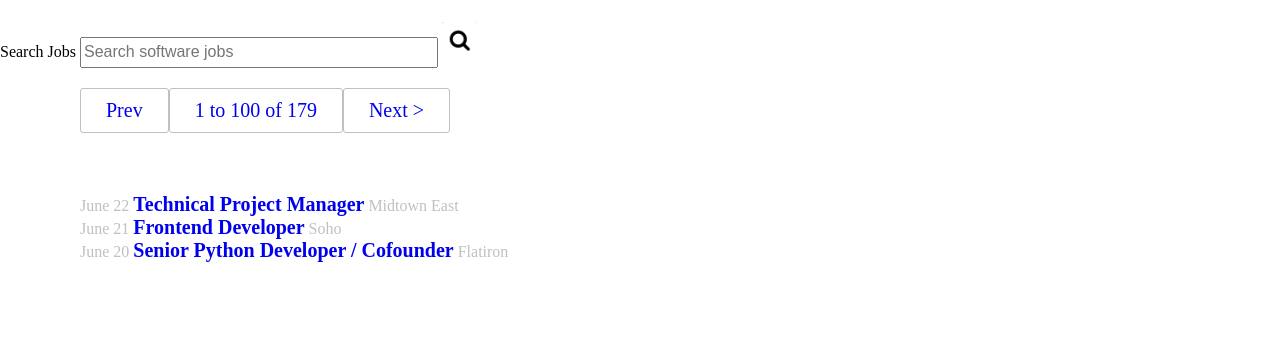
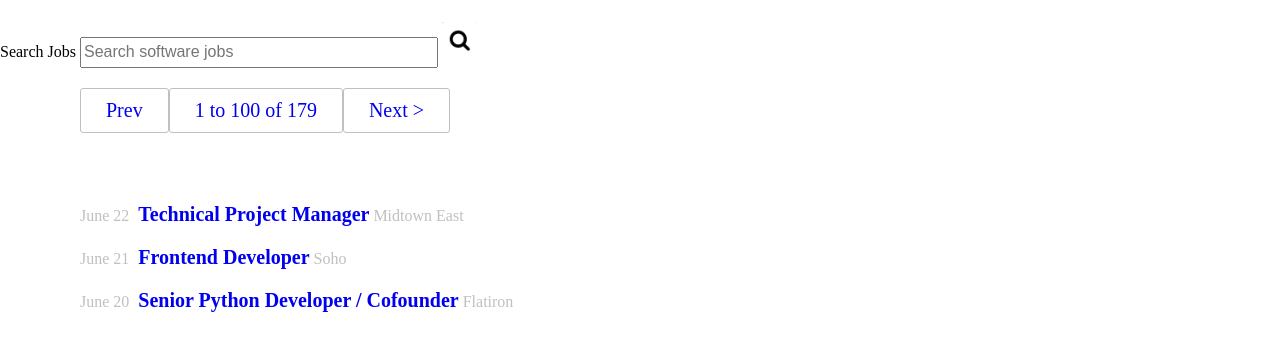
Before and after one commit to scottdiallo/gregList, a plain HTML site: page index.html in a window 1280 px wide. Shown: the part 58-408 px from the top of the page. Drawn offline with Linux system fonts and the light colour scheme.

Commit message:
padding between job results pages

```diff
--- a/main.css
+++ b/main.css
@@ -84,4 +84,11 @@ label>a {
 
 .date-address {
     color: silver;
+    margin-right: 5px
 }
+
+.job-result1,
+.job-result2,
+.job-result3 {
+    padding: 10px 0px;
+}
```
Also changed, not shown: index.html (+1 -0 lines).
